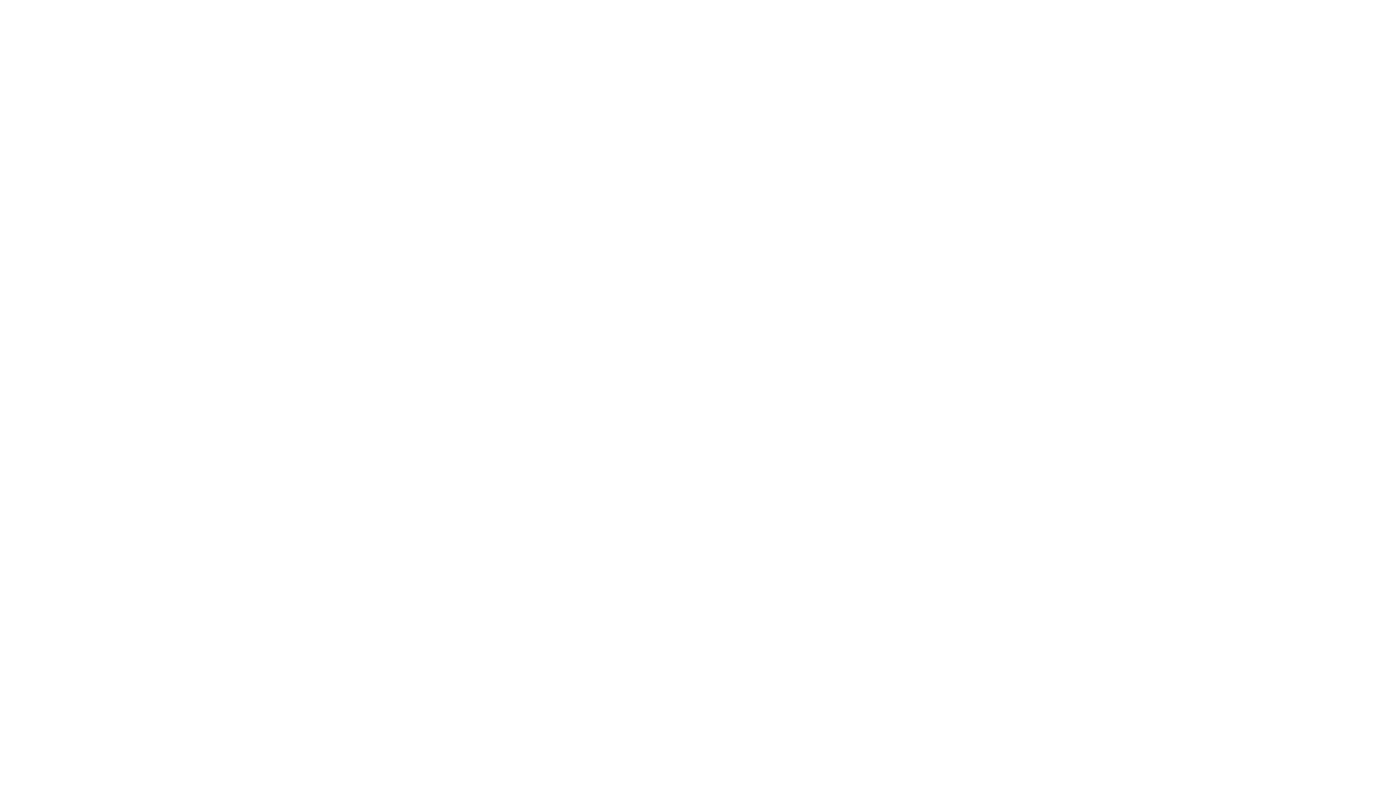
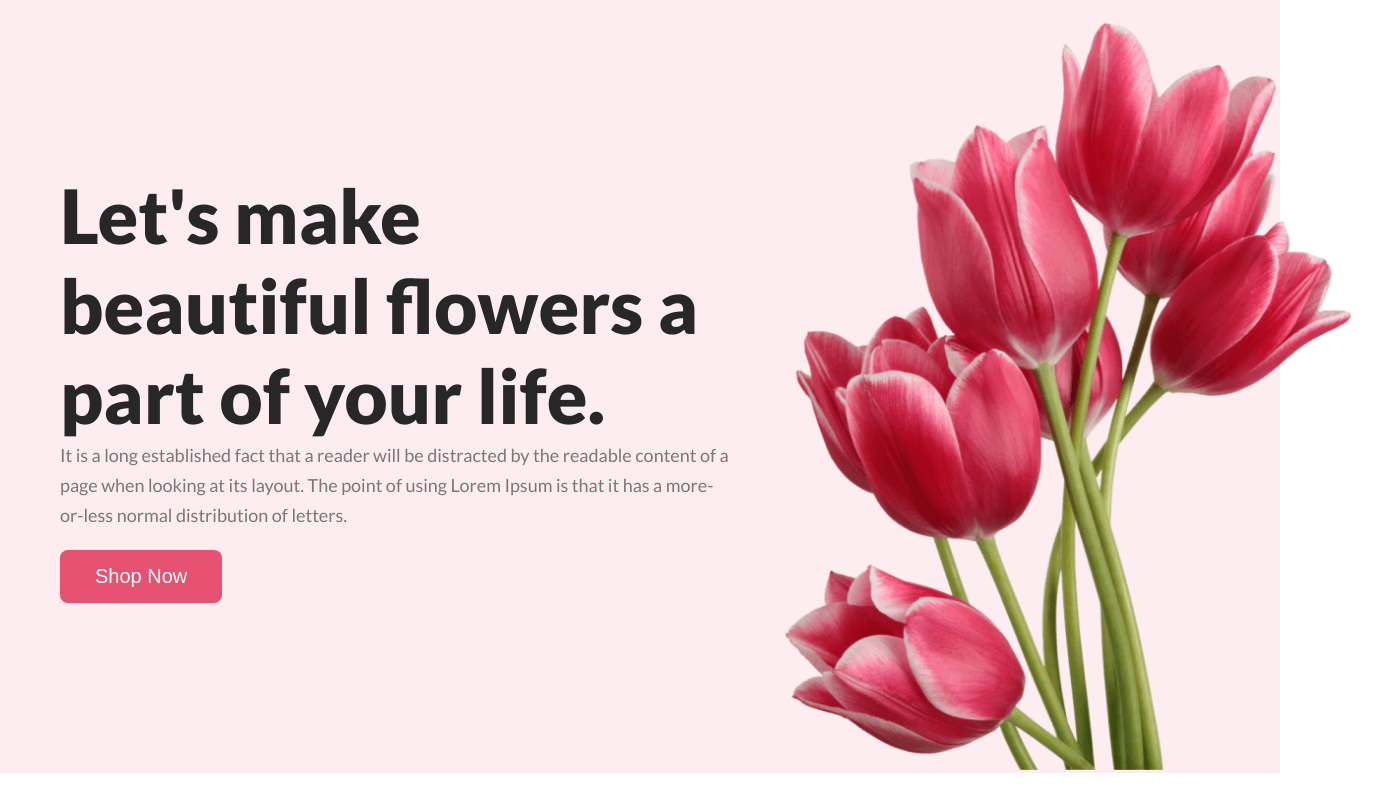
Before and after one commit to fahimislamam/assignment-1, a plain HTML site: page index.html in a window 1280 px wide. Shown: the whole page, 1381 px wide, since content can reach past the window. Drawn offline with Linux system fonts and the light colour scheme.

Commit message:
banner complete

```diff
--- a/index.html
+++ b/index.html
@@ -7,6 +7,25 @@
     <link rel="stylesheet" href="./style.css">
 </head>
 <body>
-
+    <header class="header">
+        <div class="banner">
+            <div class="container">
+                <div class="banner-content">
+                    <div class="banner-left">
+                        <h1 class="banner-title">
+                            Let's make beautiful flowers a part of your life.
+                        </h1>
+                        <p class="banner-description">
+                            It is a long established fact that a reader will be distracted by the readable content of a page when looking at its layout. The point of using Lorem Ipsum is that it has a more-or-less normal distribution of letters.
+                        </p>
+                        <button class="btn-primary">Shop Now</button>
+                    </div>
+                    <div class="banner-right">
+                        <img src="./images/pngwing 10.png" alt="A Beautiful Flower" class="banner-pic">
+                    </div>
+                </div>
+            </div>
+        </div>
+    </header>
 </body>
 </html>
--- a/style.css
+++ b/style.css
@@ -1,5 +1,67 @@
+@import url('https://fonts.googleapis.com/css2?family=Lato:wght@400;700;900&display=swap');
 *{
     margin: 0;
     padding: 0;
 }
 /* common shared styles */
+body{
+    font-family: 'Lato', sans-serif;
+}
+img{
+    width: 100%;
+}
+.container{
+    max-width: 1160px;
+    margin: 0 auto;
+    padding: 0 20px;
+}
+.btn-primary{
+    border-radius: 8px;
+    -webkit-border-radius: 8px;
+    -moz-border-radius: 8px;
+    -ms-border-radius: 8px;
+    -o-border-radius: 8px;
+    background: #e55272;
+    padding: 15px 35px;
+    border: 0;
+    color: white;
+    font-size: 20px;
+}
+
+
+
+/* header section */
+.header{
+    background-color: #e554731a;
+}
+
+/* banner section style */
+.banner-content{
+    display: flex;
+    justify-content: space-between;
+    align-items: center;
+}
+.banner-left{
+    width: 58%;
+}
+.banner-title{
+    color: #272727;
+    font-size: 75px;
+    font-weight: 800;
+
+}
+.banner-description{
+    color: #27272799;
+    font-size: 18px;
+    font-weight: 400;
+    line-height: 30px;
+    margin-bottom: 20px;
+}
+.banner-right{
+    width: 40%;
+}
+.banner-pic{
+    width: 625px;
+    height: 750px;
+    padding-top: 20px;
+}
```
Also changed, not shown: images/Flower 01.png (added), images/Group 57.png (added), images/Group 58.png (added), images/Group 59.png (added), images/Rectangle 4.png (added), images/Rectangle 5.png (added), images/Rectangle 6.png (added), images/Rectangle 9.png (added), images/pngwing 10.png (added), images/pngwing 5.png (added), images/pngwing 6.png (added), images/pngwing 7.png (added), images/pngwing 8.png (added).
